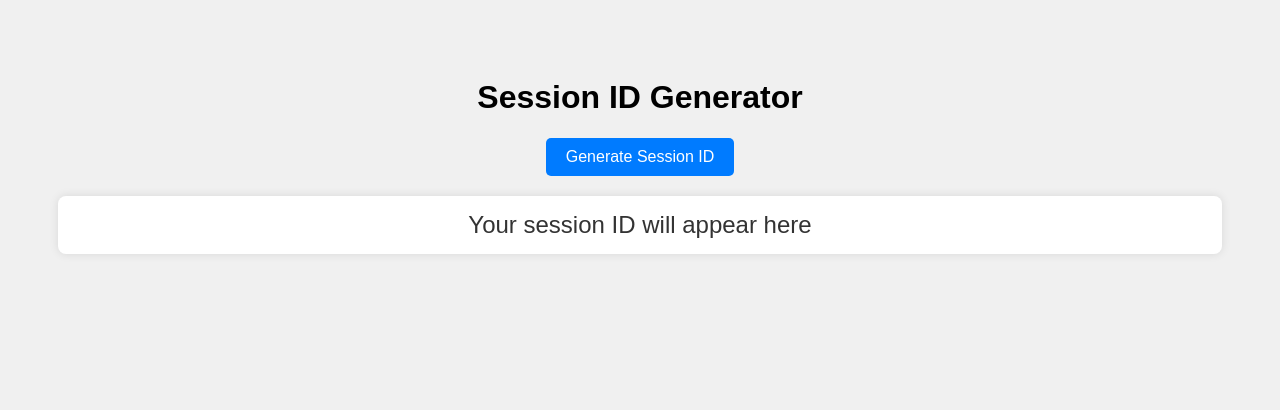
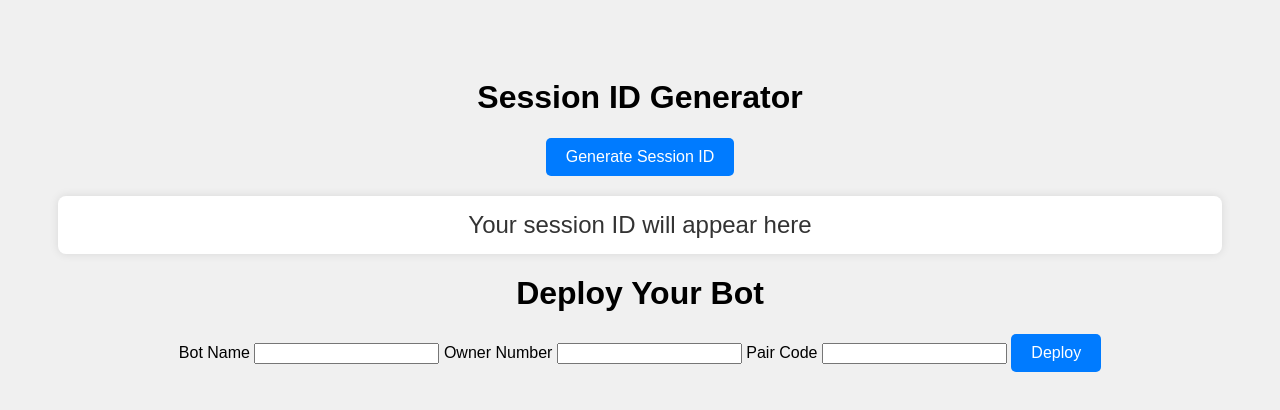
Before and after one commit to PASIYAv12/Pasiya-md_v1.1, a plain HTML site: page index.html in a window 1280 px wide. Drawn offline with Linux system fonts and the light colour scheme.

Commit message:
Update index.html

```diff
--- a/index.html
+++ b/index.html
@@ -35,3 +35,32 @@ function generateSession() {
 
 </body>
 </html>
+<!DOCTYPE html>
+<html lang="en">
+<head>
+  <meta charset="UTF-8" />
+  <meta name="viewport" content="width=device-width, initial-scale=1.0" />
+  <title>Bot Deploy Panel</title>
+  <link rel="stylesheet" href="style.css" />
+</head>
+<body>
+  <div class="panel">
+    <h1>Deploy Your Bot</h1>
+    <form id="deployForm">
+      <label>Bot Name</label>
+      <input type="text" id="botName" required />
+
+      <label>Owner Number</label>
+      <input type="text" id="owner" required />
+
+      <label>Pair Code</label>
+      <input type="text" id="pairCode" required />
+
+      <button type="submit">Deploy</button>
+    </form>
+    <p id="status"></p>
+  </div>
+
+  <script src="script.js"></script>
+</body>
+</html>
```
